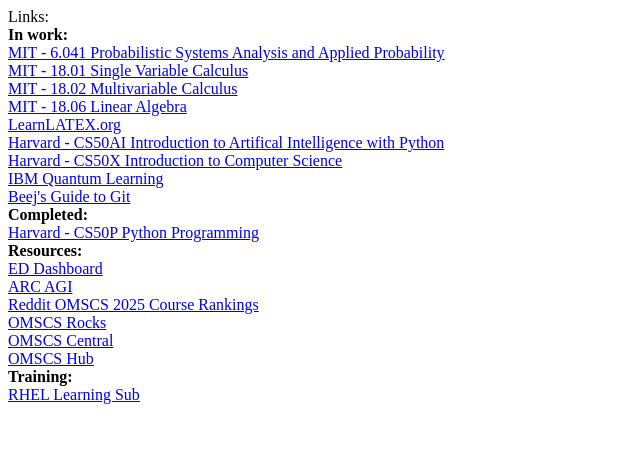
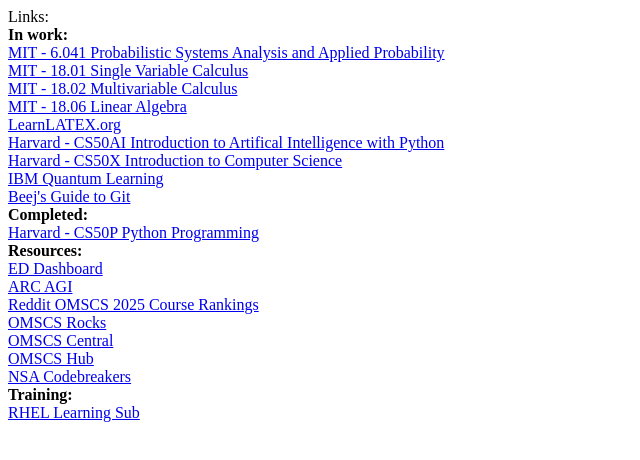
Before and after one commit to Billy56798/billy56798.github.io, a plain HTML site: page index.html in a window 1280 px wide. Shown: the whole page, without its empty margins (0-640 px from the left). Drawn offline with Linux system fonts and the light colour scheme.

Commit message:
Update index.html

```diff
--- a/index.html
+++ b/index.html
@@ -20,6 +20,8 @@
 <a href="https://omscs.rocks/" target="_blank">OMSCS Rocks</a></br>
 <a href="https://www.omscentral.com/" target="_blank">OMSCS Central</a></br>
 <a href="https://www.omshub.org/" target="_blank">OMSCS Hub</a></br>
+<a href="https://nsa-codebreaker.org/resources" target="_blank">NSA Codebreakers</a></br>
+
 
 <b>Training:</b> </br>
 <a href="https://rol.redhat.com/rol/app/" target="_blank">RHEL Learning Sub</a></br>
```
